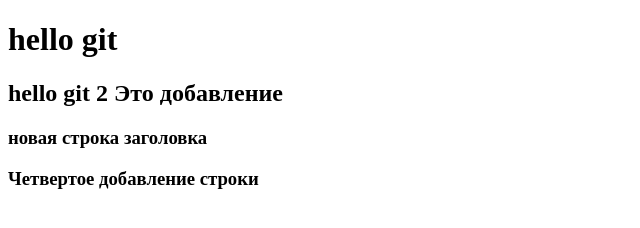
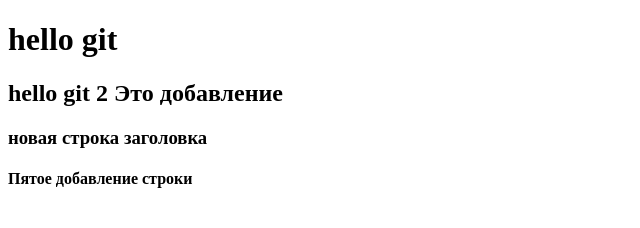
Before and after one commit to pv2007/git_test_learn, a plain HTML site: page index.html in a window 1280 px wide. Shown: the whole page, without its empty margins (0-640 px from the left). Drawn offline with Linux system fonts and the light colour scheme.

Commit message:
Пятое изменение от другого пользователя

```diff
--- a/index.html
+++ b/index.html
@@ -8,6 +8,6 @@
 	<h1>hello git</h1>
 	<h2>hello git 2 Это добавление</h2>
 	<h3>новая строка заголовка</h3>
-	<h3>Четвертое добавление строки</h3>
+	<h4>Пятое добавление строки</h4>
 </body>
 </html>
```
